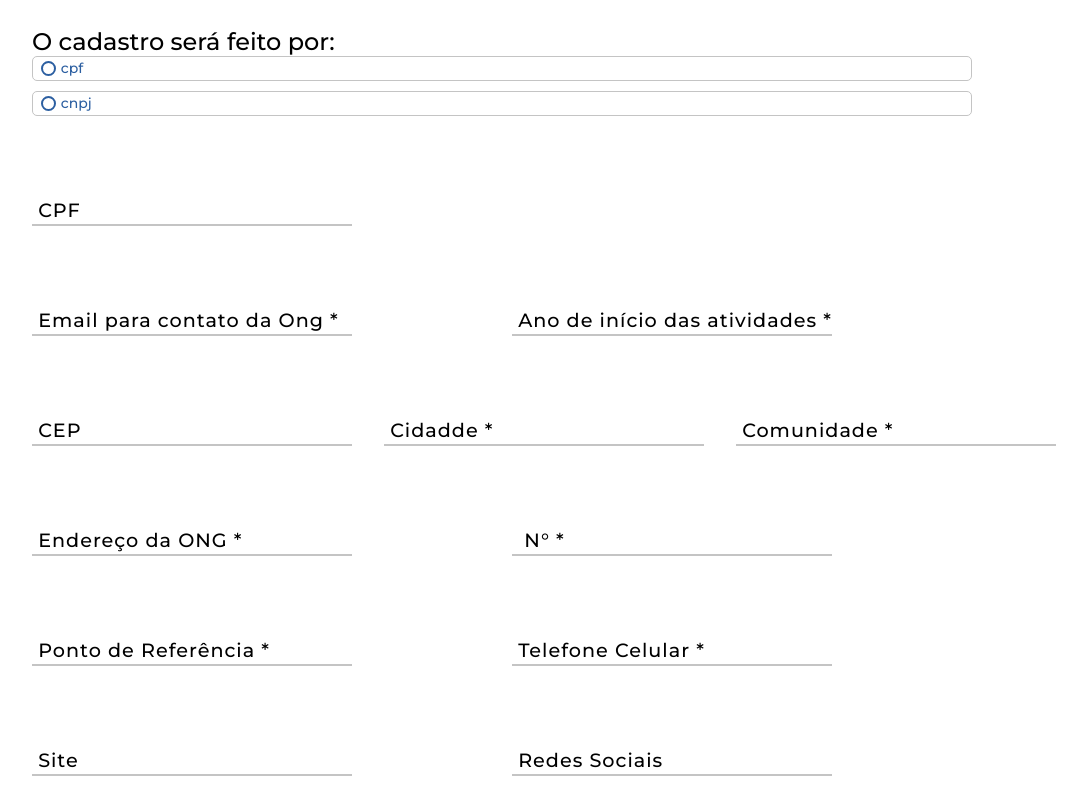
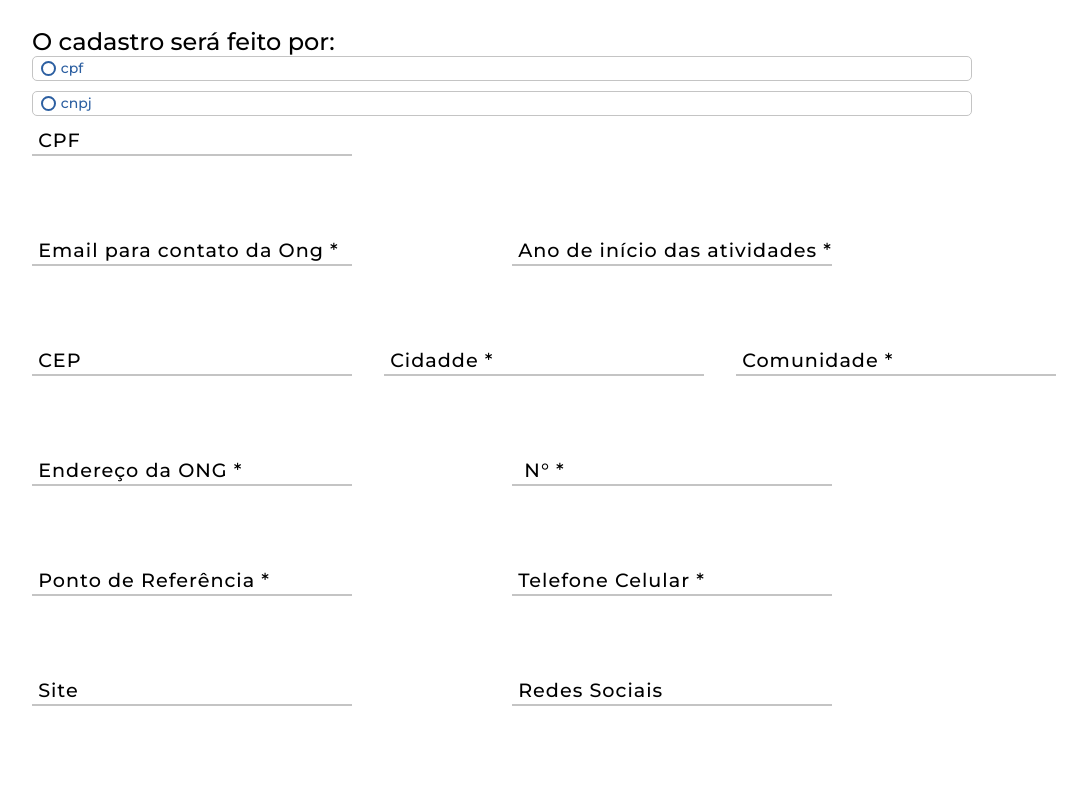
Before and after one commit to EstudioVnW/vision, a React (Create React App) app: page /cadastro-da-organizacao in a window 1280 px wide. Shown: the part 360-1160 px from the top of the page, without its empty margins (138-1225 px from the left). Built offline with nearby package versions, Linux system fonts and the light colour scheme; a web font is replaced by a local one.

Commit message:
changing form

```diff
--- a/src/components/Inputs/input/Input.css
+++ b/src/components/Inputs/input/Input.css
@@ -4,9 +4,8 @@
 
 #InputText{
     font-family: "Montserrat", sans-serif;
+    border: 0;
     width: 20rem;
-    border: 0;
-    border-bottom: 2.5px solid #C4C4C4;
     outline: 0;
     font-size: 1.2rem;
     letter-spacing: 1px;
--- a/src/components/Inputs/input/Input.js
+++ b/src/components/Inputs/input/Input.js
@@ -1,10 +1,13 @@
 import React from 'react'
 import './Input.css'
-import InputMask from 'react-input-mask'
+import * as S from './styles'
+import styled from 'styled-components'
 
-const Input = ( {mask,value, place}) => {
+const Input = ( {mask,value, place,width}) => {
     return(
-        <InputMask id="InputText"   placeholder = {place} mask={mask} value={value} />
+        <S.Container>
+        <S.Input   id="InputText" width={width} placeholder = {place} mask={mask} value={value} />
+        </S.Container>
     );
 }
 
--- a/src/components/Inputs/input/styles.js
+++ b/src/components/Inputs/input/styles.js
@@ -0,0 +1,15 @@
+import styled from "styled-components";
+import InputMask from "react-input-mask";
+
+export const Input = styled(InputMask)`
+    border:5px solid blue;
+`
+
+export const Container = styled.div `
+
+
+    border-bottom: 2.5px solid #C4C4C4;
+    outline: 0;
+
+
+`
--- a/src/pages/Onboarding/OngFormScreen/form.css
+++ b/src/pages/Onboarding/OngFormScreen/form.css
@@ -9,6 +9,7 @@
 
 .row1{
     margin-left: 10rem;
+    width: 20rem;
 
 }
 
@@ -27,3 +28,7 @@
     margin-left: 40rem;
     margin-bottom: -3rem;
 }
+
+.BoxTeste{
+    width: 40rem;
+}
--- a/src/pages/Onboarding/OngFormScreen/index.js
+++ b/src/pages/Onboarding/OngFormScreen/index.js
@@ -19,29 +19,31 @@ const OngFormScreen = () => {
       <InputRadio
         label="cnpj"
         value="CNPJ" />
-    </div><div >
+    </div>
+    <S.Container >
 
-    <div className="Input">
+    <S.BoxCpf>
       <Input
         place=" CPF"
         mask= "999.999.999-99"
+
       />
-    </div>
+    </S.BoxCpf>
 
     <div className="Input divFormC ">
       <Input
         place=" Email para contato da Ong *"
         mask= ""
       />
-      <div className="row1">
+      <S.BoxTeste className="row1">
       <Input
         place=" Ano de início das atividades *"
         mask= ""
       />
-      </div>
+      </S.BoxTeste>
     </div>
 
-    <div className=" Input divFormC ">
+    <S.BoxCep className=" Input divFormC ">
      <div className="l3">
       <Input
           place=" CEP "
@@ -62,7 +64,7 @@ const OngFormScreen = () => {
         mask= ""
       />
       </div>
-    </div>
+    </S.BoxCep>
 
     <div className=" Input divFormC ">
       <Input
@@ -172,7 +174,7 @@ const OngFormScreen = () => {
 
 
 
-      </div></>
+    </S.Container></>
   );
 
   return (
--- a/src/pages/Onboarding/OngFormScreen/styles.js
+++ b/src/pages/Onboarding/OngFormScreen/styles.js
@@ -8,3 +8,13 @@ export const Main = styled.main`
     padding-right: calc((100% - 940px)/2);
   }
 `;
+
+export const BoxCep = styled.div ` ; `
+export const BoxTeste = styled.div ` ; `
+export const Container = styled.div `
+  width:${props=>props.width  };
+  max-width:100%;`
+export const BoxCpf = styled.div `
+  width:20rem;
+  border:none;
+ `
```
Also changed, not shown: 1 other file (tests, documents, lock files or other folders).
